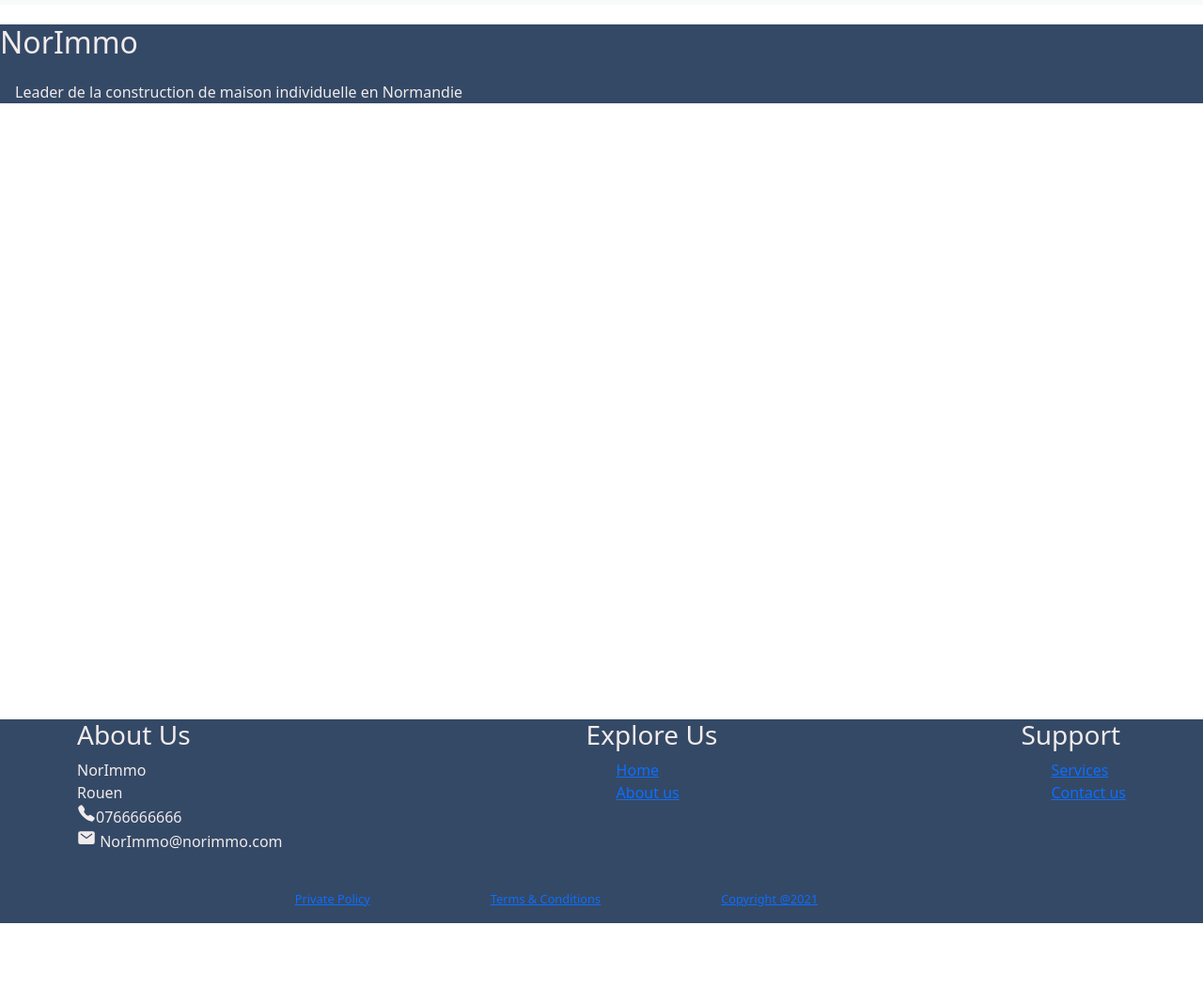
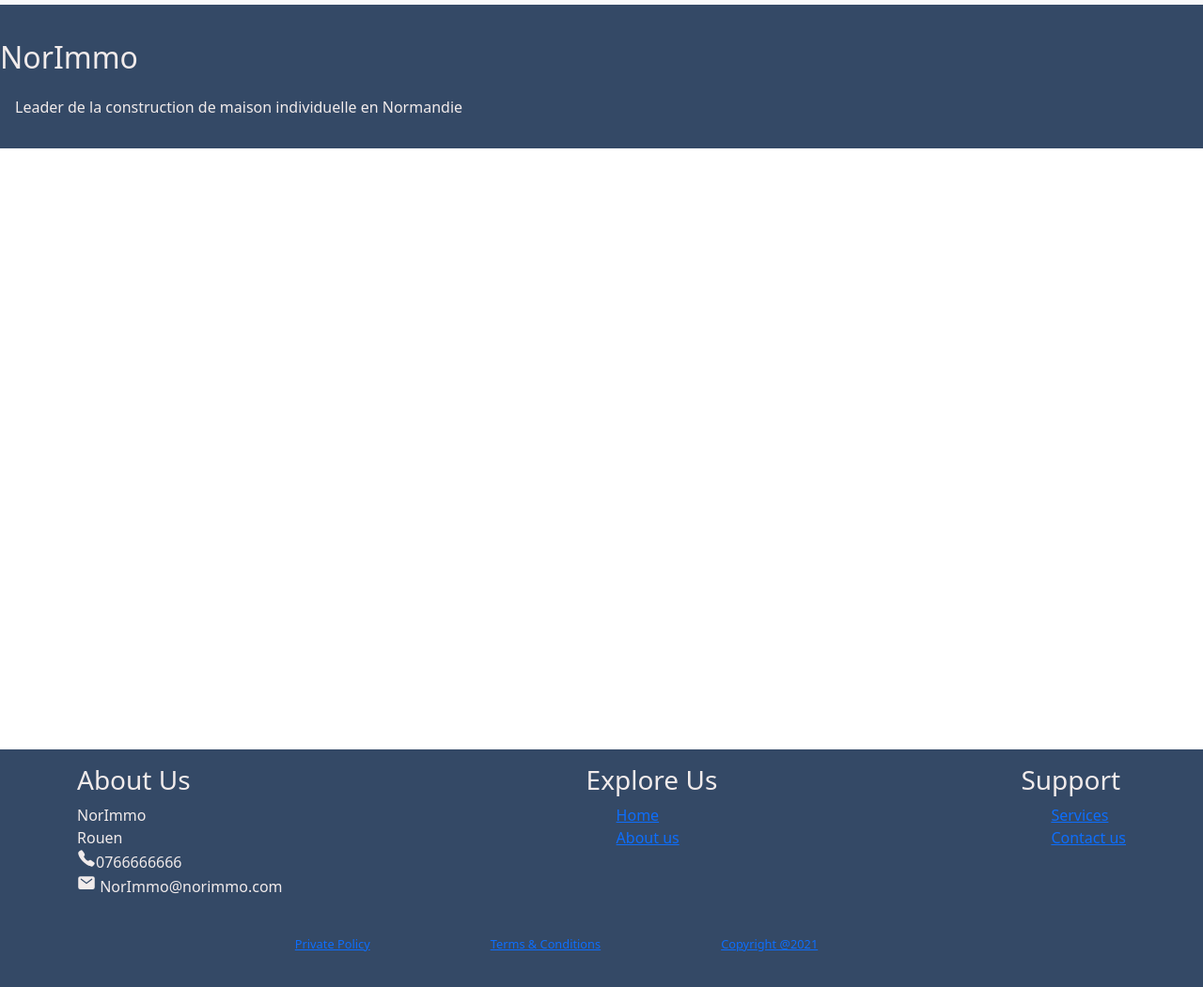
Before and after one commit to trobillard/Norimmo, a website built with Parcel: page index.html in a window 1280 px wide. Shown: the part 51-1102 px from the top of the page at 94% size. Before the commit the page ends 1042 px from the top, so only its background shows below. Built offline with nearby package versions, Linux system fonts and the light colour scheme.

Commit message:
y3 space

```diff
--- a/index.html
+++ b/index.html
@@ -57,7 +57,7 @@
         </div>
       </div>
     </nav>
-    <section class="top">
+    <section class="top py-3">
       <div>
       <h1>NorImmo</h1>
       <p id="titre">Leader de la construction de maison individuelle en Normandie</p>
@@ -67,7 +67,7 @@
   <main>
 
   </main>
-    <footer class="top">
+    <footer class="top py-3">
       <article class ="container">
         <div class="abtUs">
           <h3>About Us</h3>
```
